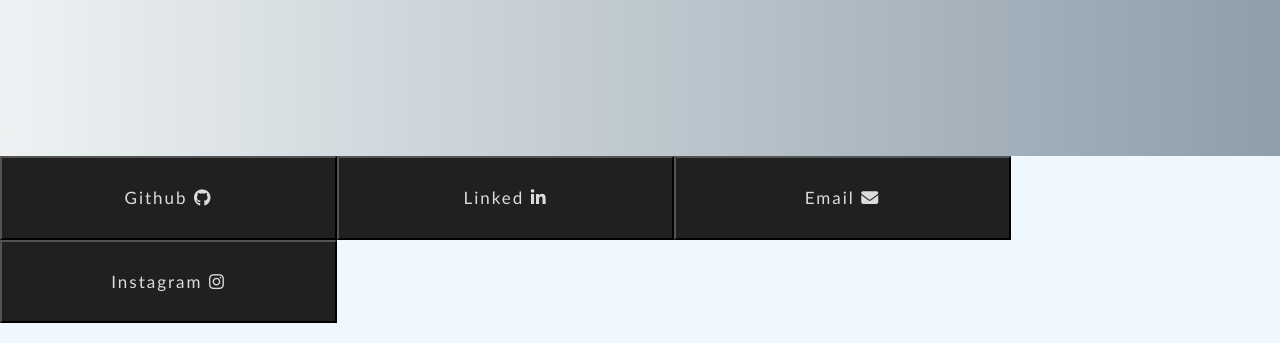
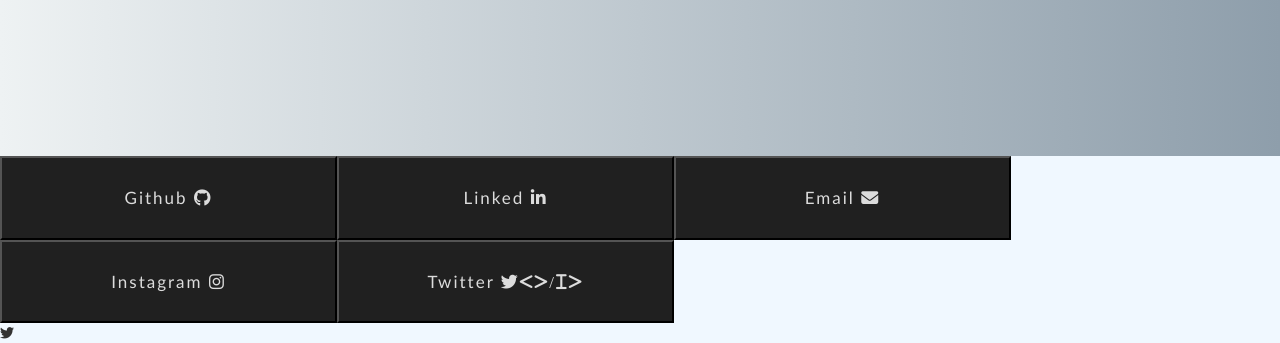
Before and after one commit to Divijcode/Divijcode.github.io, a website: page index.html in a window 1280 px wide. Shown: the part 1900-2243 px from the top of the page. Drawn offline with nearby package versions, Linux system fonts and the light colour scheme.

Commit message:
Update index.html

```diff
--- a/index.html
+++ b/index.html
@@ -161,6 +161,7 @@
        <a href="https://www.linkedin.com/in/divij-chhabra-9595171a0/"> <button class="footerbtn">Linked<span>  </span><i class="fa fa-linkedin"></i></button></a>
        <a href="mailto:divij1001001@gmail.com"> <button >Email<span>  </span><i class="fa fa-envelope"></i></button></a>
        <a href="https://www.instagram.com/divij_chhabra/"> <button >Instagram<span>  </span><i class="fa fa-instagram"></i></button></a>
+      <a href="https://twitter.com/divij_chhabra?lang=en/"> <button >Twitter<span> </span><i class="fa fa-twitter"><>/i></button></a>
     </footer>
 
 <script>
```
